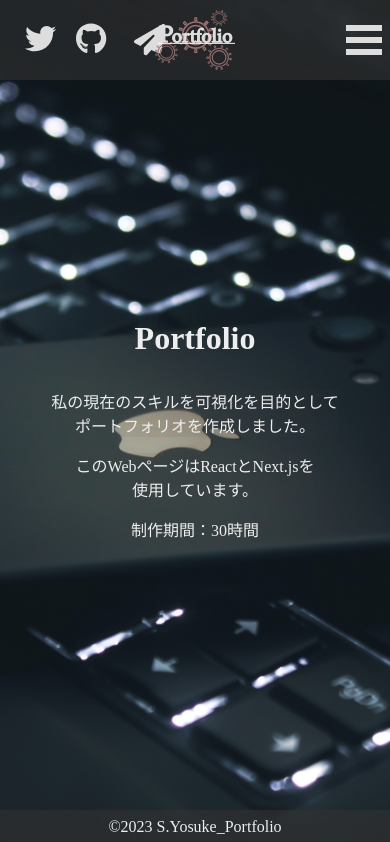
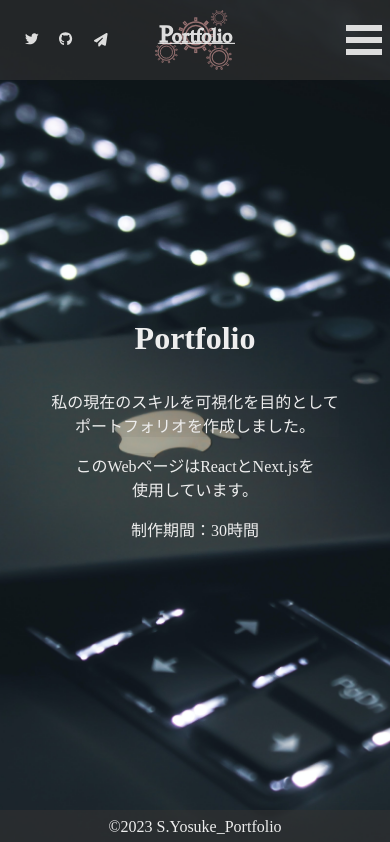
Before and after one commit to YosukeSusuki/portfolio, a Next.js app: page / in a window 390 px wide. Shown: the top 842 px of the page. Built offline with nearby package versions, Linux system fonts and the light colour scheme.

Commit message:
レスポンシブ修正

```diff
--- a/styles/style.css
+++ b/styles/style.css
@@ -89,7 +89,7 @@ header {
 
 header > div * {
   padding: 0 5px;
-  font-size: 1.25em;
+  font-size: 1.5rem;
   color: var(--grayWhiteColor);
 }
 
@@ -308,11 +308,16 @@ section a:hover {
 
 /*###################################################################################################################
 #############################################               #########################################################
-#############################################   responsiv   #########################################################
+#############################################   responsive   #########################################################
 #############################################               #########################################################
 ###################################################################################################################*/
 
 @media screen and (max-width: 768px) {
+  header > div * {
+    font-size: .85rem;
+    color: var(--grayWhiteColor);
+  }
+
   .topPage p {
     display: flex;
     flex-direction: column;
```
